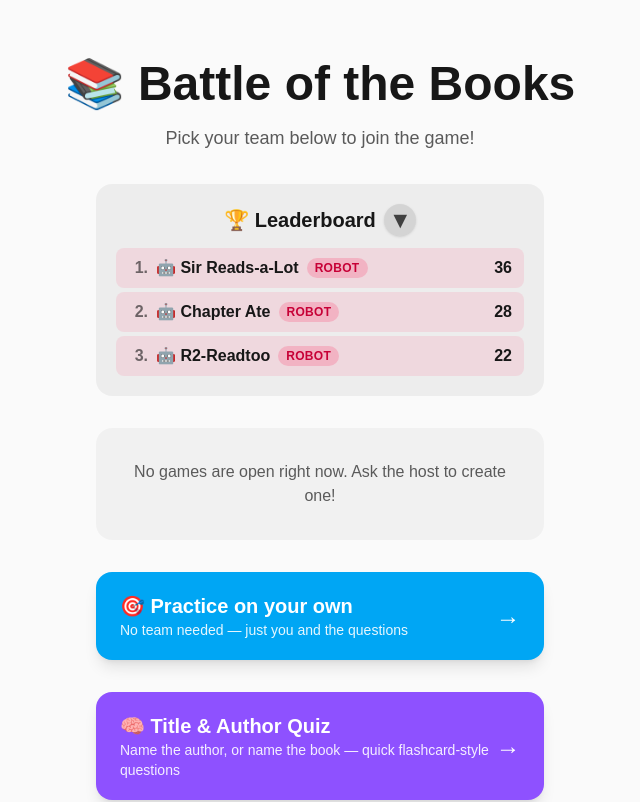
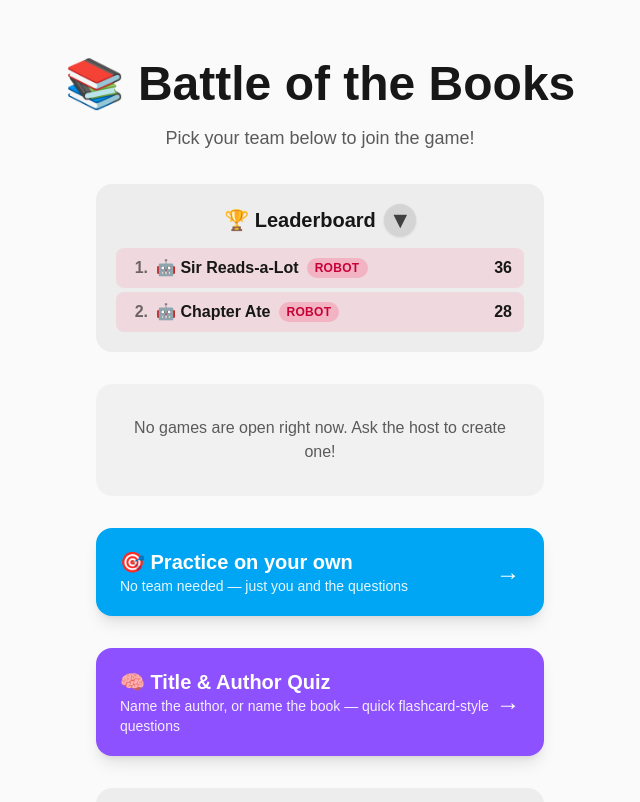
Before and after one commit to ozbaya/battle_of_the_books, a Next.js app: page / in a window 1280 px wide. Shown: the top 802 px of the page, without its empty margins (320-960 px from the left). Built offline with nearby package versions, Linux system fonts and the light colour scheme.

Commit message:
AO-11: show 2 names rather than 3 in collapsed home-page leaderboard
Co-Authored-By: Claude Sonnet 5 <noreply@anthropic.com>

```diff
--- a/src/app/page.tsx
+++ b/src/app/page.tsx
@@ -5,7 +5,7 @@ import Link from 'next/link';
 import { useActiveGames } from '@/lib/hooks/useActiveGames';
 import { useLeaderboard } from '@/lib/hooks/useLeaderboard';
 
-const LEADERBOARD_COLLAPSED_COUNT = 3;
+const LEADERBOARD_COLLAPSED_COUNT = 2;
 
 const PHASE_LABEL: Record<string, string> = {
   LOBBY: 'Waiting to start',
@@ -117,7 +117,7 @@ function LeaderboardSection() {
         {hasMore && (
           <button
             onClick={() => setExpanded((v) => !v)}
-            aria-label={expanded ? 'Show top 3 only' : 'Show full leaderboard'}
+            aria-label={expanded ? 'Show top 2 only' : 'Show full leaderboard'}
             aria-expanded={expanded}
             className="flex h-8 w-8 items-center justify-center rounded-full bg-black/10 shadow-sm hover:bg-black/20 dark:bg-white/15 dark:hover:bg-white/25"
           >
```
